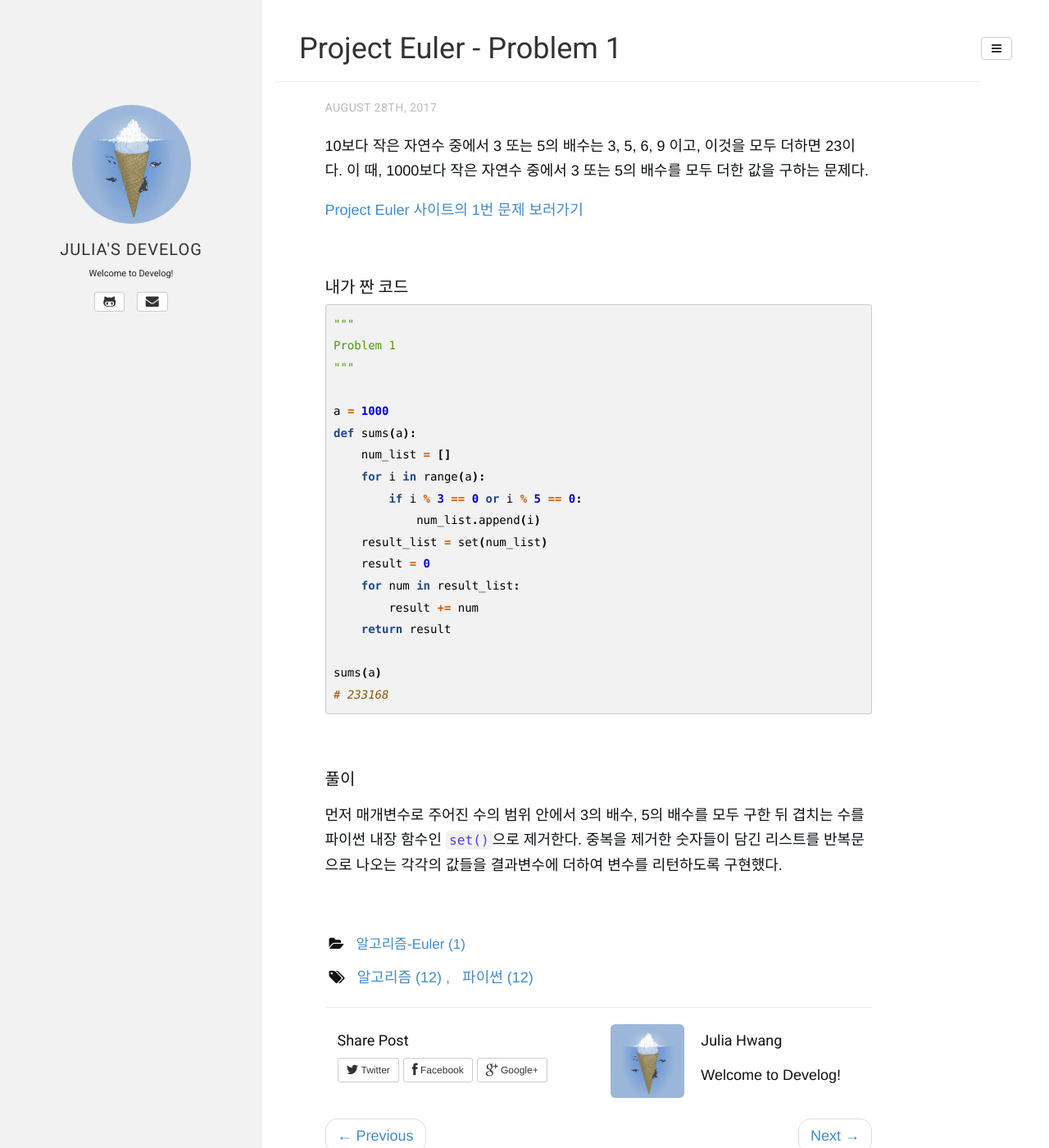
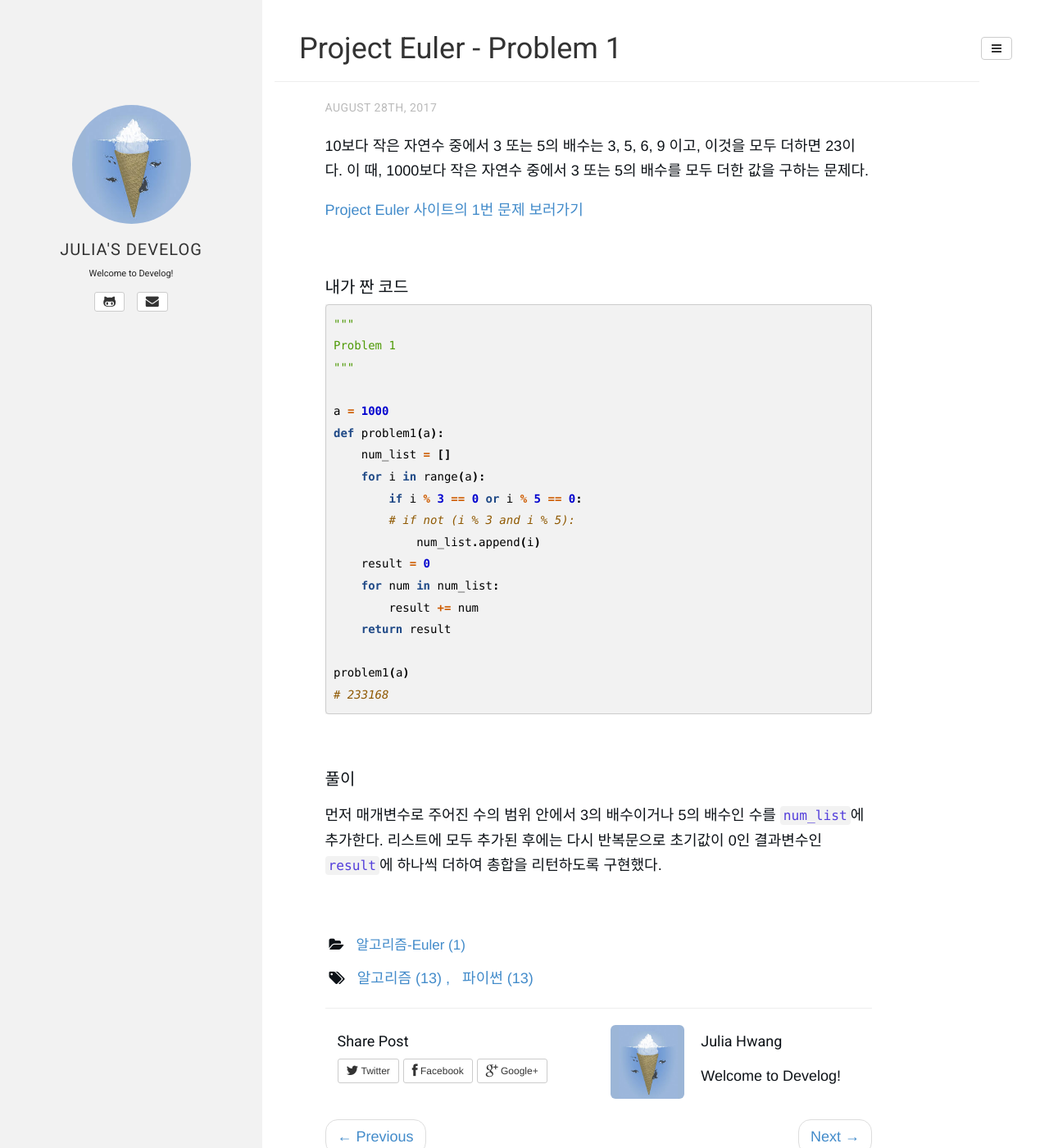
Before and after one commit to juliahwang/juliahwang.github.io, a Jekyll site: the page built from _posts/2017-08-28-Euler-problem1.md, in a window 1280 px wide and 1400 px high. Shown: the whole window at 82% size. Built offline with Jekyll 4.4.1, drawn with Linux system fonts in a browser that asks for light colours; some web fonts are replaced; comment, search, counter and statistics services are not loaded.

````diff
--- a/_posts/2017-08-28-Euler-problem1.md
+++ b/_posts/2017-08-28-Euler-problem1.md
@@ -20,18 +20,18 @@ Problem 1
 """
 
 a = 1000
-def sums(a):
+def problem1(a):
     num_list = []
     for i in range(a):
         if i % 3 == 0 or i % 5 == 0:
+        # if not (i % 3 and i % 5):
             num_list.append(i)
-    result_list = set(num_list)
     result = 0
-    for num in result_list:
+    for num in num_list:
         result += num
     return result
 
-sums(a)
+problem1(a)
 # 233168
 ```
 
@@ -39,6 +39,6 @@ sums(a)
 
 ### 풀이
 
-먼저 매개변수로 주어진 수의 범위 안에서 3의 배수, 5의 배수를 모두 구한 뒤 겹치는 수를 파이썬 내장 함수인 `set()`으로 제거한다. 중복을 제거한 숫자들이 담긴 리스트를 반복문으로 나오는 각각의 값들을 결과변수에 더하여 변수를 리턴하도록 구현했다.
+먼저 매개변수로 주어진 수의 범위 안에서 3의 배수이거나 5의 배수인 수를 `num_list`에 추가한다. 리스트에 모두 추가된 후에는 다시 반복문으로 초기값이 0인 결과변수인 `result`에 하나씩 더하여 총합을 리턴하도록 구현했다.
 
 <br>
````
Also changed, not shown: _posts/2017-08-30-level2. JadenCase 문자열 만들기.md (added, +88 -0 lines).
